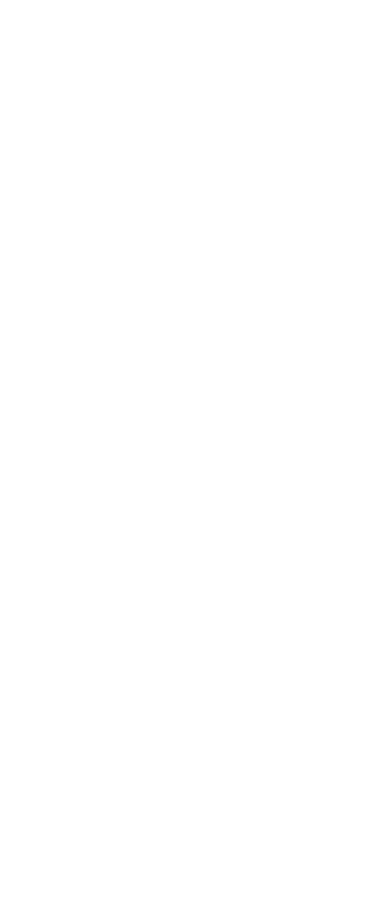
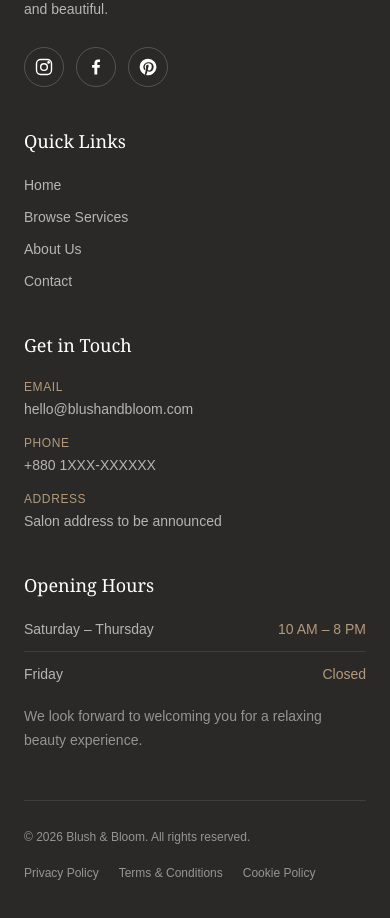
Before and after one commit to Kashpia-Tasnova/salonbook-client, a Next.js app: page / in a window 390 px wide. Shown: the part 9560-10478 px from the top of the page. Before the commit the page ends 9338 px from the top, so only its background shows below. Built offline with nearby package versions, Linux system fonts and the light colour scheme.

Commit message:
feat(client): add responsive salon website footer

```diff
--- a/app/layout.tsx
+++ b/app/layout.tsx
@@ -4,6 +4,7 @@ import { Geist, Geist_Mono } from "next/font/google";
 import "./globals.css";
 
 import Navbar from "@/components/layout/Navbar";
+import Footer from "@/components/layout/Footer";
 
 const geistSans = Geist({
   variable: "--font-geist-sans",
@@ -32,7 +33,11 @@ export default function RootLayout({
       <body className="flex min-h-full flex-col">
         <Navbar />
 
-        {children}
+        <main className="flex-1">
+          {children}
+        </main>
+
+        <Footer />
       </body>
     </html>
   );
--- /dev/null
+++ b/components/layout/Footer.tsx
@@ -0,0 +1,225 @@
+
+import Link from "next/link";
+
+function InstagramIcon() {
+  return (
+    <svg
+      viewBox="0 0 24 24"
+      fill="none"
+      stroke="currentColor"
+      strokeWidth="1.7"
+      className="h-5 w-5"
+      aria-hidden="true"
+    >
+      <rect x="3" y="3" width="18" height="18" rx="5" />
+      <circle cx="12" cy="12" r="4" />
+      <circle cx="17.5" cy="6.5" r="0.8" fill="currentColor" />
+    </svg>
+  );
+}
+
+function FacebookIcon() {
+  return (
+    <svg
+      viewBox="0 0 24 24"
+      fill="currentColor"
+      className="h-5 w-5"
+      aria-hidden="true"
+    >
+      <path d="M13.5 21v-8.2h2.8l.4-3.2h-3.2V7.5c0-.9.3-1.6 1.6-1.6h1.7V3.1c-.3 0-1.3-.1-2.5-.1-2.5 0-4.2 1.5-4.2 4.3v2.3H7.3v3.2h2.8V21h3.4Z" />
+    </svg>
+  );
+}
+
+function PinterestIcon() {
+  return (
+    <svg
+      viewBox="0 0 24 24"
+      fill="currentColor"
+      className="h-5 w-5"
+      aria-hidden="true"
+    >
+      <path d="M12 2a10 10 0 0 0-3.6 19.3c0-.8 0-1.7.2-2.5l1.3-5.5s-.3-.6-.3-1.5c0-1.4.8-2.5 1.9-2.5.9 0 1.3.7 1.3 1.5 0 .9-.6 2.2-.9 3.5-.3 1 .5 1.9 1.5 1.9 1.8 0 3.1-2.3 3.1-5.1 0-2.1-1.4-3.7-3.9-3.7-2.8 0-4.5 2.1-4.5 4.4 0 .8.2 1.6.7 2.1.2.2.2.3.1.6l-.2.8c-.1.3-.3.4-.6.3-1.2-.5-1.7-1.9-1.7-3.5 0-2.6 2.2-5.8 6.6-5.8 3.5 0 5.8 2.5 5.8 5.2 0 3.6-2 6.3-5 6.3-1 0-2-.6-2.3-1.2l-.7 2.7c-.2.8-.7 1.7-1.1 2.4A10 10 0 1 0 12 2Z" />
+    </svg>
+  );
+}
+
+const quickLinks = [
+  { label: "Home", href: "/" },
+  { label: "Browse Services", href: "/services" },
+  { label: "About Us", href: "/#about" },
+  { label: "Contact", href: "/#contact" },
+];
+
+const legalLinks = [
+  { label: "Privacy Policy", href: "/privacy-policy" },
+  { label: "Terms & Conditions", href: "/terms-and-conditions" },
+  { label: "Cookie Policy", href: "/cookie-policy" },
+];
+
+export default function Footer() {
+  return (
+    <footer className="bg-heading-dark text-white">
+      <div className="mx-auto max-w-7xl px-6 py-14 sm:px-8 lg:px-12 lg:py-16">
+        <div className="grid grid-cols-1 gap-10 sm:grid-cols-2 lg:grid-cols-4 lg:gap-12">
+
+          {/* Brand Information */}
+          <div>
+            <Link href="/" className="inline-block">
+              <h2 className="text-2xl font-medium tracking-wide text-white">
+                Blush <span className="text-primary">&</span> Bloom
+              </h2>
+            </Link>
+
+            <p className="mt-2 text-xs uppercase tracking-[0.2em] text-primary">
+              Beauty Salon & Wellness Studio
+            </p>
+
+            <p className="mt-5 max-w-xs text-sm leading-7 text-white/65">
+              Experience beauty, relaxation, and personalized care.
+              Discover a place where every detail is designed to make
+              you feel confident, refreshed, and beautiful.
+            </p>
+
+            {/* Social Media Icons */}
+            <div className="mt-6 flex items-center gap-3">
+              <a
+                href="https://www.instagram.com/"
+                target="_blank"
+                rel="noopener noreferrer"
+                aria-label="Instagram"
+                className="flex h-10 w-10 items-center justify-center rounded-full border border-white/20 text-white transition hover:border-primary hover:bg-primary"
+              >
+                <InstagramIcon />
+              </a>
+
+              <a
+                href="https://www.facebook.com/"
+                target="_blank"
+                rel="noopener noreferrer"
+                aria-label="Facebook"
+                className="flex h-10 w-10 items-center justify-center rounded-full border border-white/20 text-white transition hover:border-primary hover:bg-primary"
+              >
+                <FacebookIcon />
+              </a>
+
+              <a
+                href="https://www.pinterest.com/"
+                target="_blank"
+                rel="noopener noreferrer"
+                aria-label="Pinterest"
+                className="flex h-10 w-10 items-center justify-center rounded-full border border-white/20 text-white transition hover:border-primary hover:bg-primary"
+              >
+                <PinterestIcon />
+              </a>
+            </div>
+          </div>
+
+          {/* Quick Links */}
+          <div>
+            <h3 className="text-lg font-medium text-white">
+              Quick Links
+            </h3>
+
+            <div className="mt-5 flex flex-col gap-3">
+              {quickLinks.map((link) => (
+                <Link
+                  key={link.label}
+                  href={link.href}
+                  className="w-fit text-sm text-white/65 transition hover:translate-x-1 hover:text-primary"
+                >
+                  {link.label}
+                </Link>
+              ))}
+            </div>
+          </div>
+
+          {/* Contact Information */}
+          <div>
+            <h3 className="text-lg font-medium text-white">
+              Get in Touch
+            </h3>
+
+            <div className="mt-5 space-y-4 text-sm text-white/65">
+              <div>
+                <p className="mb-1 text-xs uppercase tracking-wider text-primary">
+                  Email
+                </p>
+                <a
+                  href="mailto:hello@blushandbloom.com"
+                  className="transition hover:text-primary"
+                >
+                  hello@blushandbloom.com
+                </a>
+              </div>
+
+              <div>
+                <p className="mb-1 text-xs uppercase tracking-wider text-primary">
+                  Phone
+                </p>
+                <a
+                  href="tel:+8801XXXXXXXXX"
+                  className="transition hover:text-primary"
+                >
+                  +880 1XXX-XXXXXX
+                </a>
+              </div>
+
+              <div>
+                <p className="mb-1 text-xs uppercase tracking-wider text-primary">
+                  Address
+                </p>
+                <p>Salon address to be announced</p>
+              </div>
+            </div>
+          </div>
+
+          {/* Opening Hours */}
+          <div>
+            <h3 className="text-lg font-medium text-white">
+              Opening Hours
+            </h3>
+
+            <div className="mt-5 space-y-3 text-sm">
+              <div className="flex items-center justify-between gap-3 border-b border-white/10 pb-3">
+                <span className="text-white/65">Saturday – Thursday</span>
+                <span className="whitespace-nowrap text-primary">
+                  10 AM – 8 PM
+                </span>
+              </div>
+
+              <div className="flex items-center justify-between gap-3">
+                <span className="text-white/65">Friday</span>
+                <span className="text-primary">Closed</span>
+              </div>
+            </div>
+
+            <p className="mt-5 text-sm leading-6 text-white/50">
+              We look forward to welcoming you for a relaxing beauty
+              experience.
+            </p>
+          </div>
+        </div>
+
+        {/* Bottom Footer */}
+        <div className="mt-12 flex flex-col gap-5 border-t border-white/10 pt-7 sm:flex-row sm:items-center sm:justify-between">
+          <p className="text-xs text-white/50">
+            © {new Date().getFullYear()} Blush & Bloom. All rights reserved.
+          </p>
+
+          <div className="flex flex-wrap gap-x-5 gap-y-2">
+            {legalLinks.map((link) => (
+              <Link
+                key={link.label}
+                href={link.href}
+                className="text-xs text-white/50 transition hover:text-primary"
+              >
+                {link.label}
+              </Link>
+            ))}
+          </div>
+        </div>
+      </div>
+    </footer>
+  );
+}
--- a/package.json
+++ b/package.json
@@ -9,6 +9,7 @@
     "lint": "eslint"
   },
   "dependencies": {
+    "lucide-react": "^1.75.0",
     "next": "16.4.6",
     "react": "19.3.0",
     "react-dom": "19.3.0"
```
Also changed, not shown: 1 other file (tests, documents, lock files or other folders).
